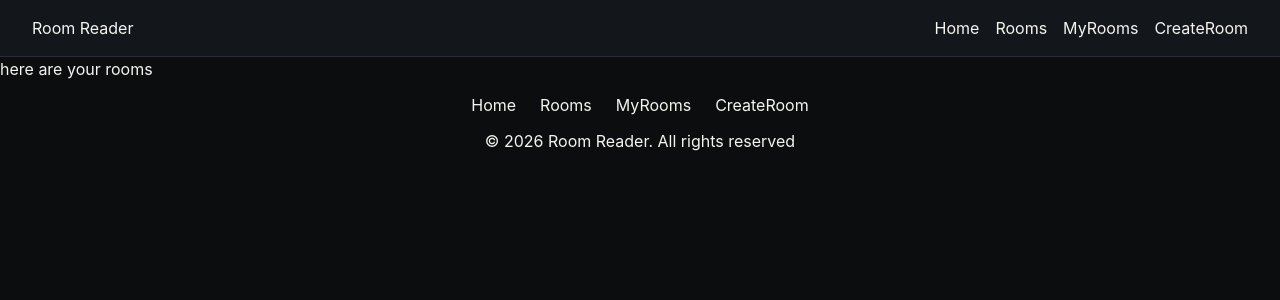
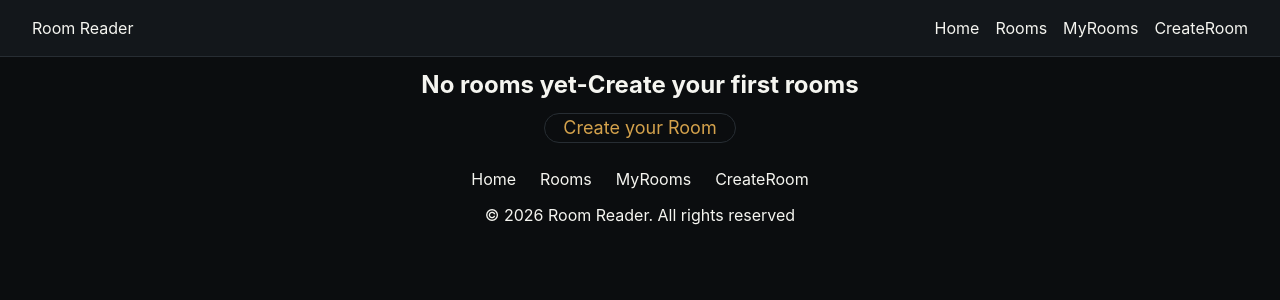
Before and after one commit to gouravasija16/room-reader, a React (Vite) app: page /myrooms in a window 1280 px wide. Shown: the top 300 px of the page. Built offline with nearby package versions, Linux system fonts and the light colour scheme.

Commit message:
Working on creator functionality

```diff
--- a/src/components/pages/MyRooms.jsx
+++ b/src/components/pages/MyRooms.jsx
@@ -1,5 +1,16 @@
+import useLocalStorage from "../shared/useLocalStorage"
+import { Link } from "react-router-dom"
+
 export default function MyRooms(){
+    const [myRooms,setMyRooms]=useLocalStorage("my-rooms",[])
     return(
-        <h2>here are your rooms</h2>
+        <>
+            {myRooms.length === 0 &&
+                <div className="flex flex-col gap-3 justify-center items-center my-auto py-3 ">
+                    <p className="text-2xl text-text font-bold">No rooms yet-Create your first rooms</p>
+                    <Link to="/create" className="text-lg border border-border rounded-2xl  text-accent inline-block w-48 mx-auto text-center ">Create your Room</Link>
+                </div>
+            }
+        </>
     )
 }
--- a/src/components/shared/RoomCard.jsx
+++ b/src/components/shared/RoomCard.jsx
@@ -1,6 +1,6 @@
 import { Link } from "react-router-dom";
 import DifficultyBadge from "./DifficultyBadge";
-export default  function RoomCard({key,room}){
+export default function RoomCard({key,room}){
     return(
          <div className="bg-elevated flex flex-col gap-5 rounded-lg px-6 py-5 border border-border transition hover:border-accent hover:scale-90 " key={key}>
           <h2 className="font-semibold text-lg text-text ">{room.title}</h2>
@@ -9,7 +9,6 @@ export default  function RoomCard({key,room}){
           <Link to={`/rooms/${room.id}`} className="px-6 py-3 rounded-lg font-medium transition hover:text-accent" >
               View Room
           </Link>
-
          </div>
     )
 }
```
